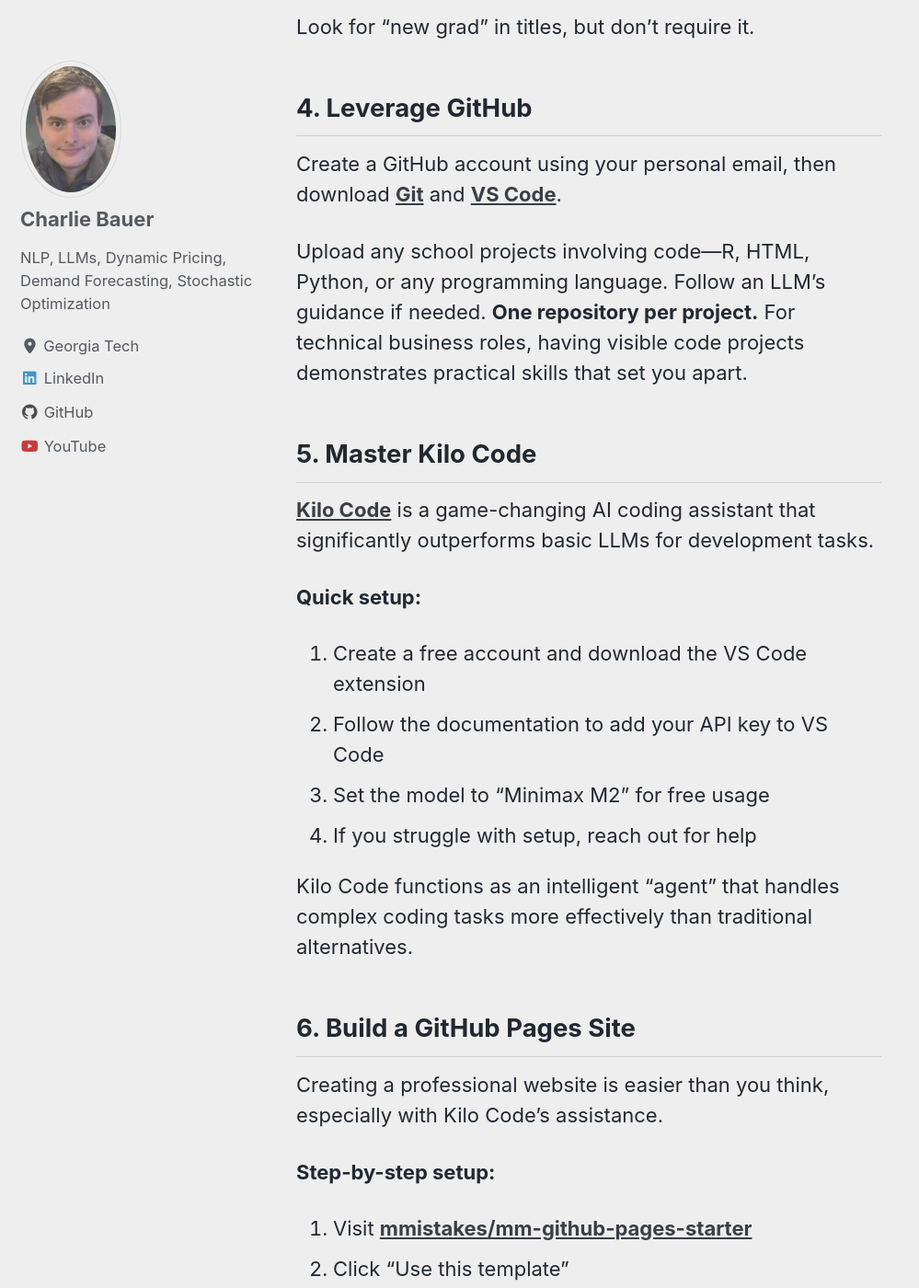
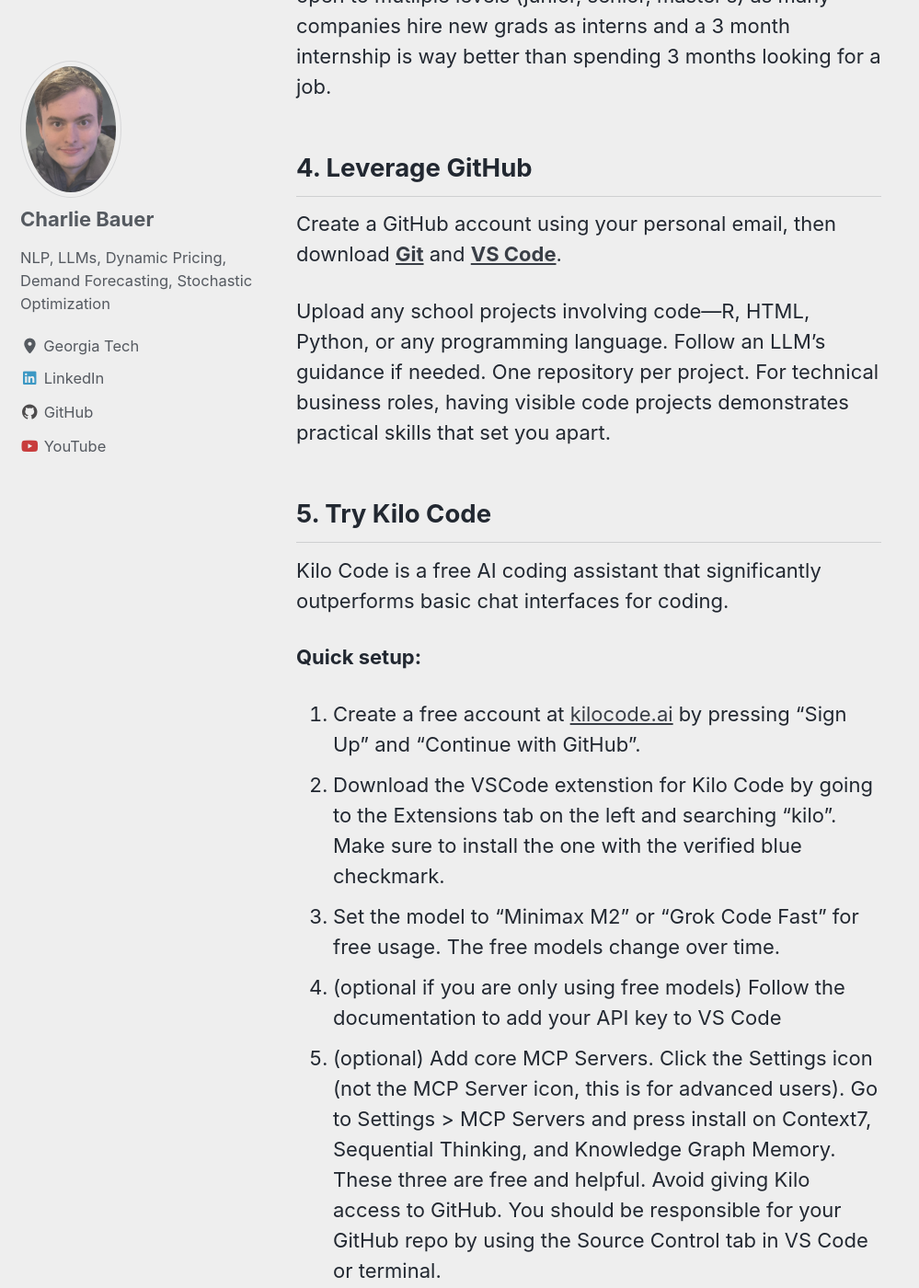
Before and after one commit to optimalcharb/optimalcharb.github.io, a Jekyll site: the page built from _posts/2025-11-02-jobs.md, in a window 1280 px wide and 1400 px high, scrolled down 2067 px. Shown: the whole window at 92% size, without its empty margins (0-999 px from the left). Built offline with Jekyll 4.4.1, drawn with Linux system fonts in a browser that asks for light colours; cached includes are drawn as plain includes; some of the changed text lies outside the part shown.

Commit message:
edit jobs post

```diff
--- a/_posts/2025-11-02-jobs.md
+++ b/_posts/2025-11-02-jobs.md
@@ -6,9 +6,7 @@
 toc_label: "Table of Contents"
 ---
 
-# How to Get a Data Analyst Job
-
-Landing your first data analyst role doesn't require luck—it requires strategy. Here's my proven approach for new graduates navigating today's competitive market.
+Landing your first data analyst role requires strategy. Here's my proven approach for new graduates navigating today's competitive market.
 
 ## 1. Craft an Outstanding Resume
 
@@ -19,6 +17,7 @@
 Your LinkedIn should mirror your resume exactly—every job description and degree detail should match perfectly. Since you've already polished your resume wording, this consistency ensures recruiters see the same professional narrative everywhere.
 
 **Quick LinkedIn wins:**
+
 - Add a professional profile photo and banner image
 - Connect with classmates, friends, and recruiters
 - **Avoid the Jobs tab**—it's mostly spam
@@ -29,41 +28,48 @@
 Stop wasting time on Google, Indeed, or LinkedIn's job search. **[Jobright.AI](https://jobright.ai/)** is significantly better for finding relevant opportunities.
 
 **Setup checklist:**
+
 - Log in with your Google account
 - Upload your resume and complete your profile
 - Install the Jobright Chrome Extension
 - Use the green "Edit Filters" button extensively
 
 **Search strategy:** Don't limit yourself to "Data Analyst." Include related titles like:
+
 - BI Analyst, CRM Analyst
 - Operations, Business, Strategy, Planning, Financial Analyst
 - Product Manager roles
 
-Look for "new grad" in titles, but don't require it.
+Look for "new grad" in titles, but don't require it. Be open to apply to "intern" roles, especially if they mention they are open to mutliple levels (junior, senior, master's) as many companies hire new grads as interns and a 3 month internship is way better than spending 3 months looking for a job.
 
 ## 4. Leverage GitHub
 
 Create a GitHub account using your personal email, then download **[Git](https://git-scm.com/downloads)** and **[VS Code](https://code.visualstudio.com/download)**.
 
-Upload any school projects involving code—R, HTML, Python, or any programming language. Follow an LLM's guidance if needed. **One repository per project.** For technical business roles, having visible code projects demonstrates practical skills that set you apart.
+Upload any school projects involving code—R, HTML, Python, or any programming language. Follow an LLM's guidance if needed. One repository per project. For technical business roles, having visible code projects demonstrates practical skills that set you apart.
 
-## 5. Master Kilo Code
+## 5. Try Kilo Code
 
-**[Kilo Code](https://kilocode.ai/)** is a game-changing AI coding assistant that significantly outperforms basic LLMs for development tasks.
+Kilo Code is a free AI coding assistant that significantly outperforms basic chat interfaces for coding.
 
 **Quick setup:**
-1. Create a free account and download the VS Code extension
-2. Follow the documentation to add your API key to VS Code
-3. Set the model to "Minimax M2" for free usage
-4. If you struggle with setup, reach out for help
 
-Kilo Code functions as an intelligent "agent" that handles complex coding tasks more effectively than traditional alternatives.
+1. Create a free account at [kilocode.ai](https://kilocode.ai/) by pressing "Sign Up" and "Continue with GitHub".
+1. Download the VSCode extenstion for Kilo Code by going to the Extensions tab on the left and searching "kilo". Make sure to install the one with the verified blue checkmark.
+1. Set the model to "Minimax M2" or "Grok Code Fast" for free usage. The free models change over time.
+1. (optional if you are only using free models) Follow the documentation to add your API key to VS Code
+1. (optional) Add core MCP Servers. Click the Settings icon (not the MCP Server icon, this is for advanced users). Go to Settings > MCP Servers and press install on Context7, Sequential Thinking, and Knowledge Graph Memory. These three are free and helpful. Avoid giving Kilo access to GitHub. You should be responsible for your GitHub repo by using the Source Control tab in VS Code or terminal.
+
+Kilo Code is an "agent" that handles coding tasks more effectively than directly prompting [ChatGPT.com](https://chatgpt.com/). Kilo has access to read and edit all code in your repository and the intelligence to choose which files are necessary to read to answer a question.
+
+In addition to swapping the models, you can swap modes between Architect, Code, Ask, and Debug (beginners should avoid Orchestrator). Architect lets you plan multiple coding steps. Code edits your code directly. Ask has read-only access to your code. Debug is a little more tailored to fixing errors.
 
 ## 6. Build a GitHub Pages Site
 
-Creating a professional website is easier than you think, especially with Kilo Code's assistance.
+Creating a personal portfolio website is easier than you think, especially with Kilo Code's assistance.
 
 **Step-by-step setup:**
+
 1. Visit **[mmistakes/mm-github-pages-starter](https://github.com/mmistakes/mm-github-pages-starter)**
 2. Click "Use this template"
 3. Make the repository public
@@ -71,19 +77,23 @@
 5. Use VS Code to edit your site
 
 **Why GitHub Pages?**
-- Free hosting (though it doesn't support Node.js)
-- Professional presentation
-- Easy to maintain
+
+- Free hosting
+- Professional standard
+- Easy to maintain and share the source code
 
 **Resume integration:** Add your resume using a simple `<iframe>` or copy the PDF viewer approach from [my site](https://optimalcharb.github.io/) by examining the [HTML structure](https://github.com/optimalcharb/optimalcharb.github.io/blob/main/index.html).
 
 **Cross-promotion:** Include your GitHub Pages link on LinkedIn and add both LinkedIn and GitHub.io links to your resume.
 
-## 7. Complete a Side Project
+**Alternatives** GitHub Pages is a good way to create a free website, but might be a little challenging. Look at my post [How to Quickly Build a Personal Website]({% post_url 2025-11-10-personal-site %}) for more ideas.
+
+## 7. Demonstrate Skills in a Side Project
 
 Formal education doesn't cover everything. Kilo Code can quickly set up Python-based data analysis projects using any dataset.
 
 **Project strategy:**
+
 - Choose an API from the **[Public APIs repository](https://github.com/public-apis/public-apis)**
 - If Kilo Code struggles, provide documentation details
 - Use the prompt enhancement feature to expand "create an extensive data analysis report of this API {link}" into a comprehensive prompt
```
